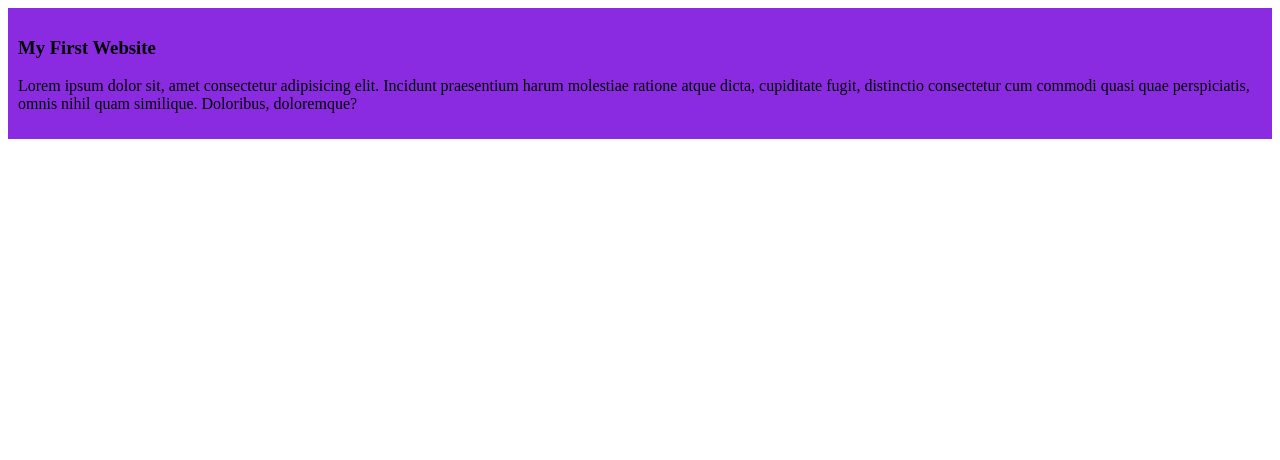
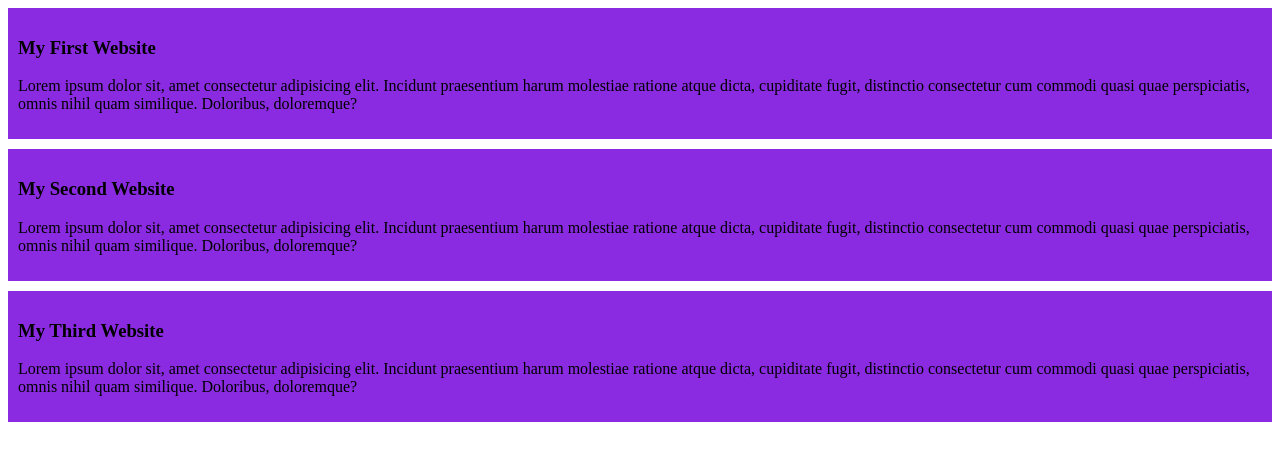
Before and after one commit to abirchy02/my-simple-website, a plain HTML site: page index.html in a window 1280 px wide. Drawn offline with Linux system fonts and the light colour scheme.

Commit message:
added the second and third blog

```diff
--- a/index.html
+++ b/index.html
@@ -11,5 +11,13 @@
         <h3>My First Website</h3>
         <p>Lorem ipsum dolor sit, amet consectetur adipisicing elit. Incidunt praesentium harum molestiae ratione atque dicta, cupiditate fugit, distinctio consectetur cum commodi quasi quae perspiciatis, omnis nihil quam similique. Doloribus, doloremque?</p>
     </div>
+    <div>
+        <h3>My Second Website</h3>
+        <p>Lorem ipsum dolor sit, amet consectetur adipisicing elit. Incidunt praesentium harum molestiae ratione atque dicta, cupiditate fugit, distinctio consectetur cum commodi quasi quae perspiciatis, omnis nihil quam similique. Doloribus, doloremque?</p>
+    </div>
+    <div>
+        <h3>My Third Website</h3>
+        <p>Lorem ipsum dolor sit, amet consectetur adipisicing elit. Incidunt praesentium harum molestiae ratione atque dicta, cupiditate fugit, distinctio consectetur cum commodi quasi quae perspiciatis, omnis nihil quam similique. Doloribus, doloremque?</p>
+    </div>
 </body>
 </html>
--- a/styles/blog.css
+++ b/styles/blog.css
@@ -1,4 +1,5 @@
 div{
     background-color: blueviolet;
     padding: 10px;
+    margin-bottom: 10px;
 }
```
